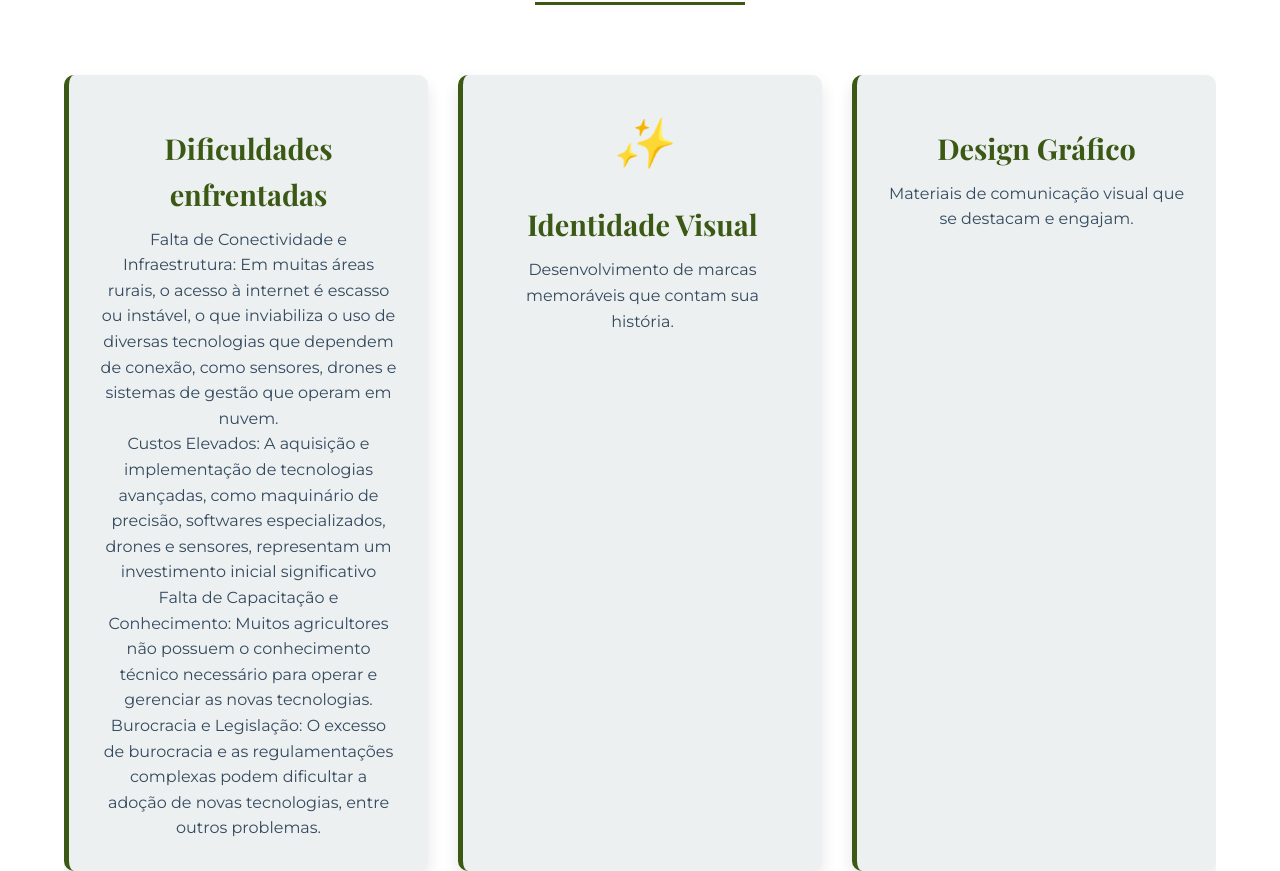
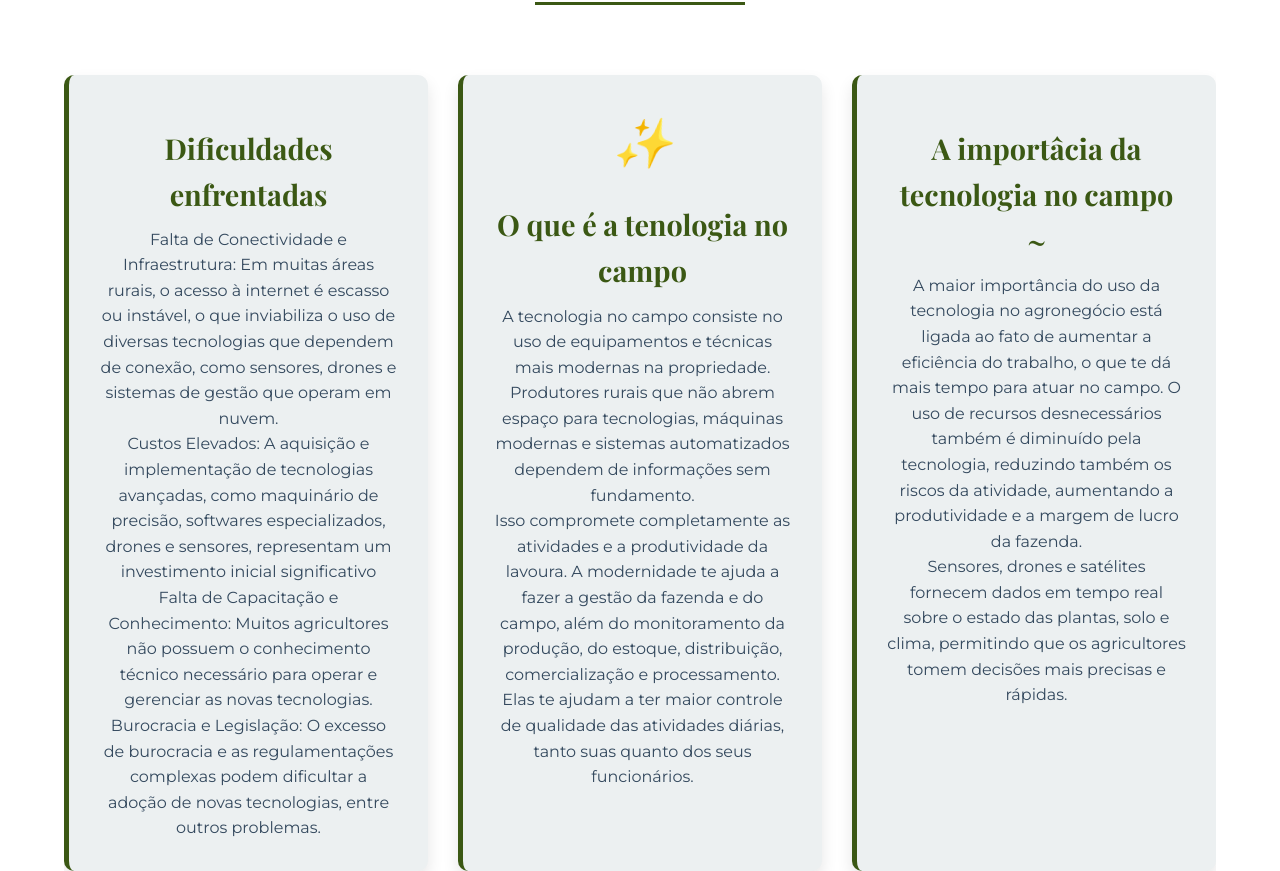
Before and after one commit to novaissz19/agrinho25, a plain HTML site: page index.html in a window 1280 px wide. Shown: the part 817-1688 px from the top of the page. Drawn offline with nearby package versions, Linux system fonts and the light colour scheme; some icons are missing.

Commit message:
Add files via upload

```diff
--- a/index.html
+++ b/index.html
@@ -44,13 +44,17 @@
                     </div>
                     <div class="card">
                         <i class="icon icon-branding"></i>
-                        <h4>Identidade Visual</h4>
-                        <p>Desenvolvimento de marcas memoráveis que contam sua história.</p>
+                        <h4> O que é a tenologia no campo</h4>
+                     <p>A tecnologia no campo consiste no uso de equipamentos e técnicas mais modernas na propriedade. Produtores rurais que não abrem espaço para tecnologias, máquinas modernas e sistemas automatizados dependem de informações sem fundamento. </p>
+                     <p>  Isso compromete completamente as atividades e a produtividade da lavoura. A modernidade te ajuda a fazer a gestão da fazenda e do campo, além do monitoramento da produção, do estoque, distribuição, comercialização e processamento. </p>
+                     <p> Elas te ajudam a ter maior controle de qualidade das atividades diárias, tanto suas quanto dos seus funcionários. </p>
                     </div>
                     <div class="card">
                         <i class="icon icon-graphic"></i>
-                        <h4>Design Gráfico</h4>
-                        <p>Materiais de comunicação visual que se destacam e engajam.</p>
+                        <h4> A importâcia da tecnologia no campo ~</h4>
+                        <p>A maior importância do uso da tecnologia no agronegócio está ligada ao fato de aumentar a eficiência do trabalho, o que te dá mais tempo para atuar no campo.
+                            O uso de recursos desnecessários também é diminuído pela tecnologia, reduzindo também os riscos da atividade, aumentando a produtividade e a margem de lucro da fazenda.</p>
+<p>  Sensores, drones e satélites fornecem dados em tempo real sobre o estado das plantas, solo e clima, permitindo que os agricultores tomem decisões mais precisas e rápidas. </p>
                     </div>
                 </div>
             </div>
```
